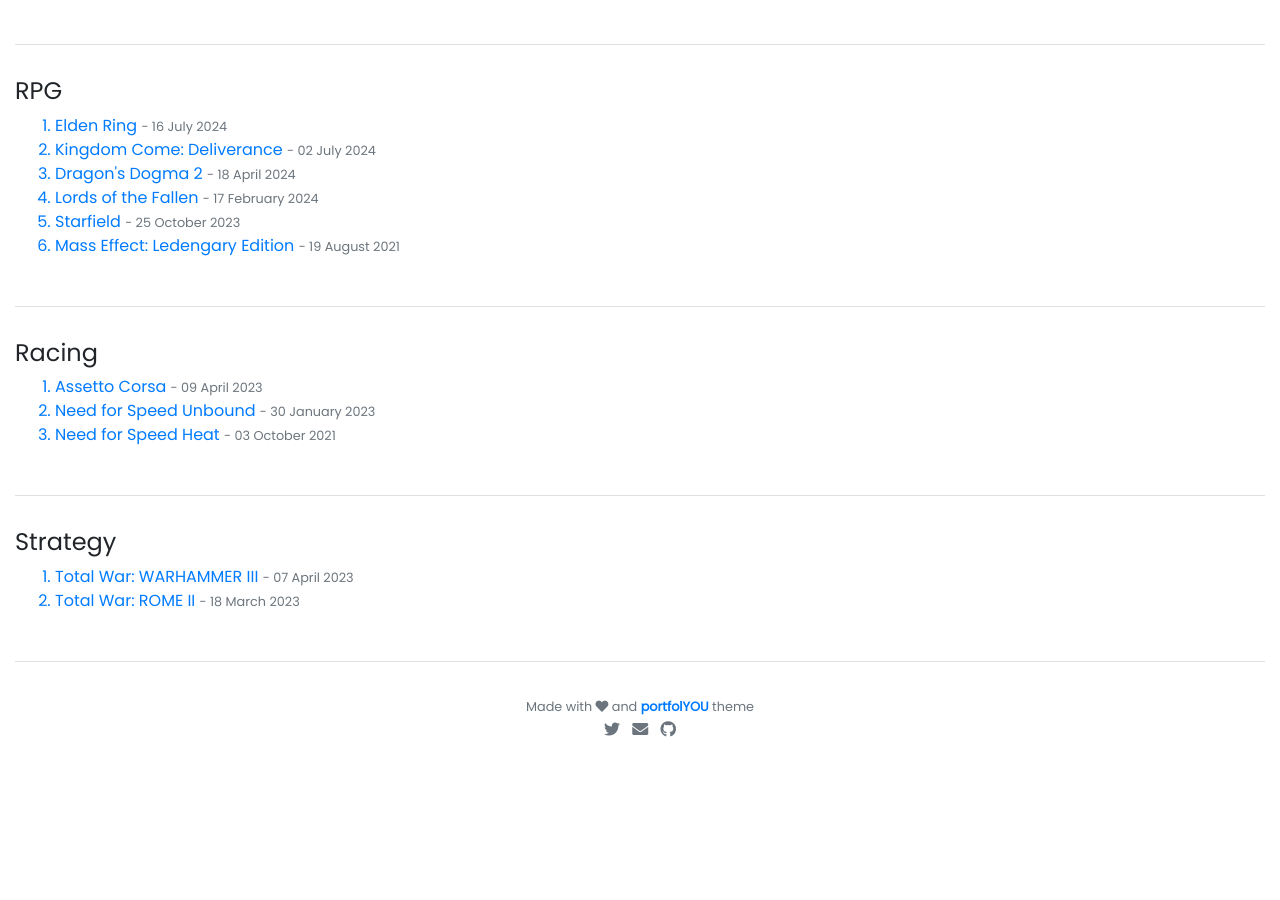
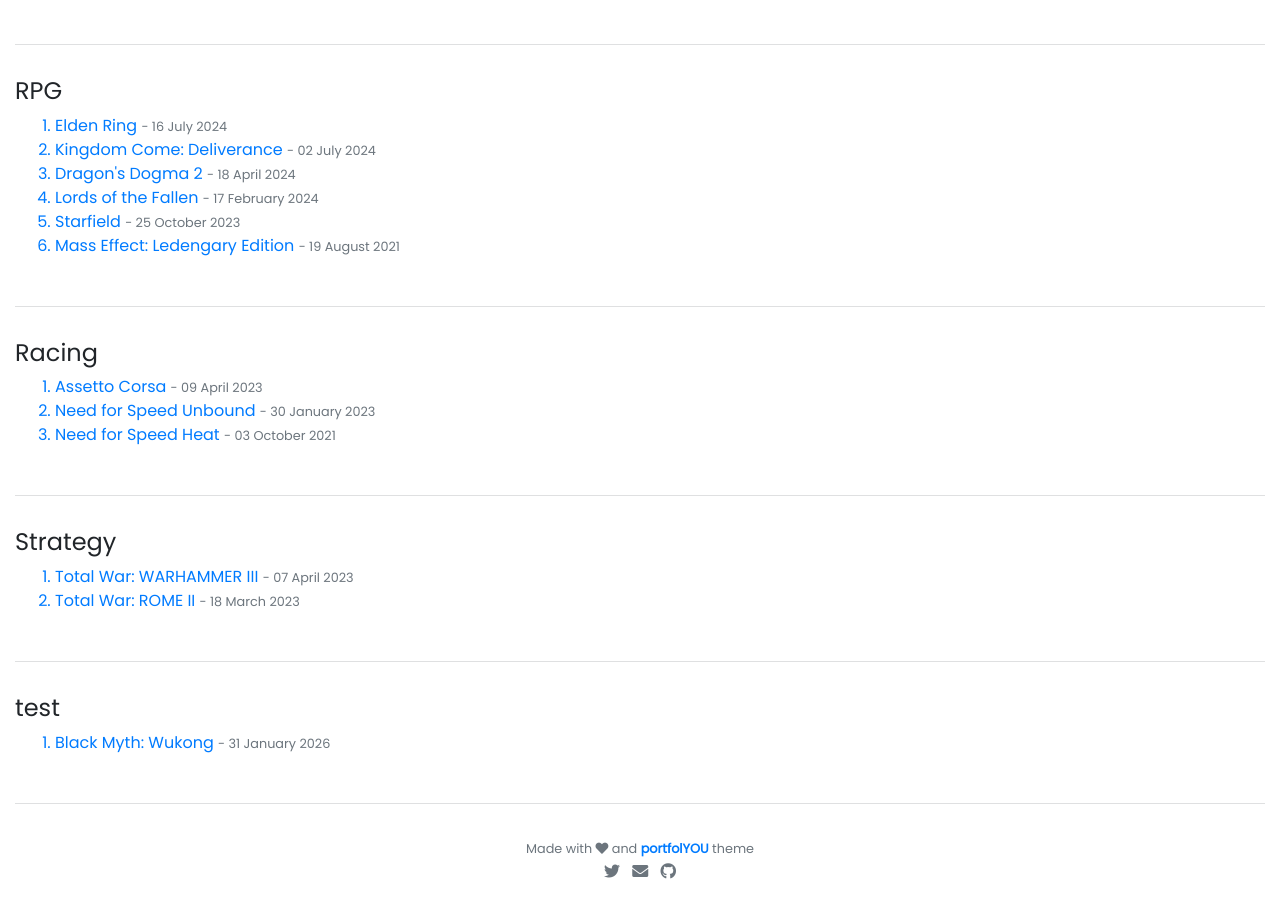
Before and after one commit to shkegulka/shkegulka.github.io, a Jekyll site: the page built from pages/tags.html, in a window 1280 px wide and 900 px high, scrolled down 879 px. Built offline with Jekyll 4.4.1, drawn with Linux system fonts in a browser that asks for light colours; comment, search, counter and statistics services are not loaded; before the commit the page ends 1637 px from its top, so only the background shows below that.

Commit message:
Black Myth Wukong test

```diff
--- a/_posts/2026-02-01-black-myth-wukong.md
+++ b/_posts/2026-01-31-black-myth-wukong.md
@@ -1,11 +1,11 @@
 ---
 layout: post
-date: 2026-02-01
+date: 2026-01-31
 title: "Black Myth: Wukong"
 description: Virtual Photography
-developer: "I can't remember"
+developer: "Game Science"
 categories: [virtual-photography]
-tags: []
+tags: [test]
 slug: black-myth-wukong
 card-image: 1
 card-offset: 100
```
